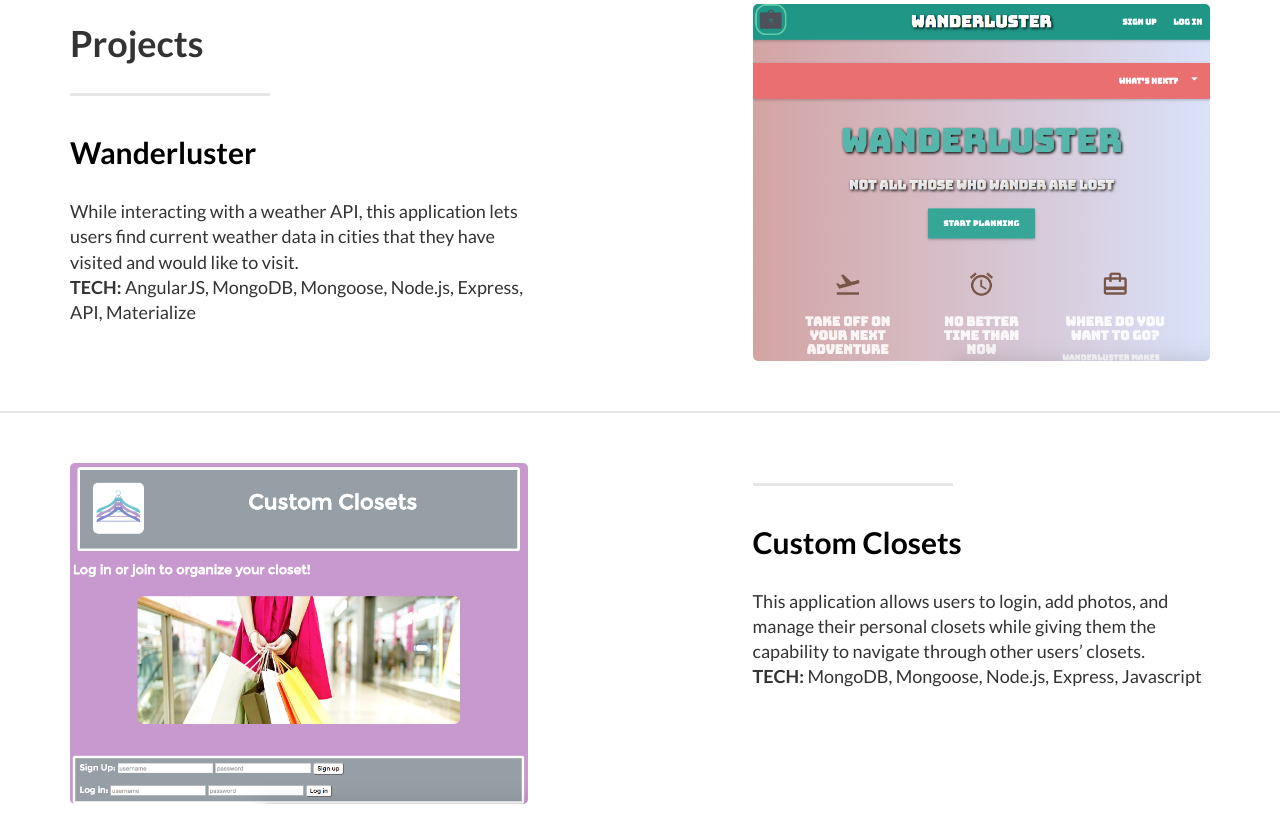
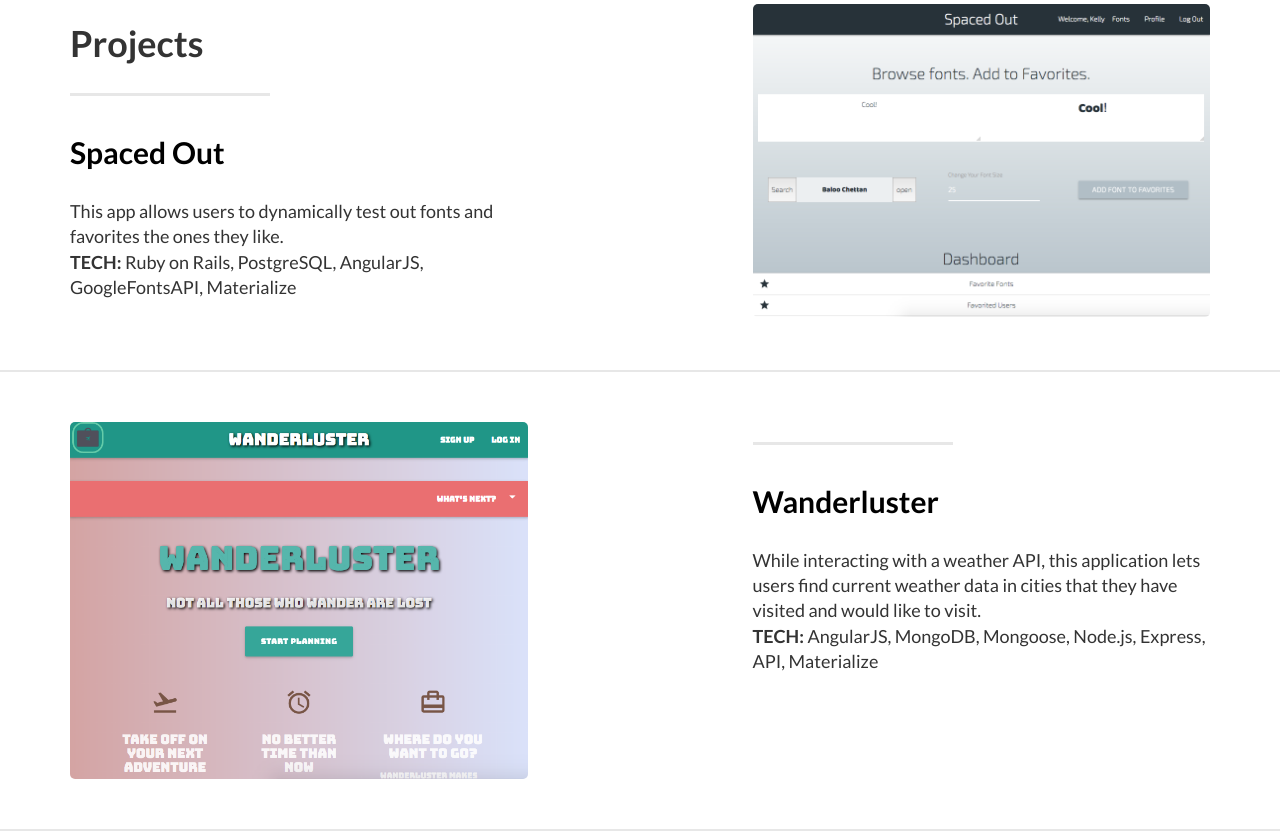
Before and after one commit to klunghamer/MyWebsite, a plain HTML site: page index.html in a window 1280 px wide. Shown: the part 1284-2117 px from the top of the page. Drawn offline with Linux system fonts and the light colour scheme; files that its build step writes are made by us from their sources.

Commit message:
Added project 4

```diff
--- a/index.html
+++ b/index.html
@@ -131,10 +131,29 @@
                   <h1>Projects</h1>
                     <hr class="section-heading-spacer">
                     <div class="clearfix"></div>
+                    <a class="project-link" href="https://spaced-out.herokuapp.com/"><h2 class="section-heading">Spaced Out</h2></a>
+                    <p class="lead">This app allows users to dynamically test out fonts and favorites the ones they like.<br><strong>TECH:</strong> Ruby on Rails, PostgreSQL, AngularJS, GoogleFontsAPI, Materialize</p>
+                </div>
+                <div class="col-lg-5 col-lg-offset-2 col-sm-6">
+                    <a href="https://spaced-out.herokuapp.com/"><img class="img-responsive" src="./pics/spacedoutpic.png" alt=""></a>
+                </div>
+            </div>
+
+        </div>
+
+    </div>
+
+    <div class="content-section-b">
+
+        <div class="container">
+            <div class="row">
+                <div class="col-lg-5  col-lg-offset-1 col-sm-push-6 col-sm-6">
+                  <hr class="section-heading-spacer">
+                    <div class="clearfix"></div>
                     <a class="project-link" href="https://wanderluster.herokuapp.com/"><h2 class="section-heading">Wanderluster</h2></a>
                     <p class="lead">While interacting with a weather API, this application lets users find current weather data in cities that they have visited and would like to visit.<br><strong>TECH:</strong> AngularJS, MongoDB, Mongoose, Node.js, Express, API, Materialize</p>
                 </div>
-                <div class="col-lg-5 col-lg-offset-2 col-sm-6">
+                <div class="col-lg-5 col-sm-pull-6  col-sm-6">
                     <a href="https://wanderluster.herokuapp.com/"><img class="img-responsive" src="./pics/wanderluster.png" alt=""></a>
                 </div>
             </div>
```
Also changed, not shown: pics/spacedout.png (added), pics/spacedoutpic.png (added).
